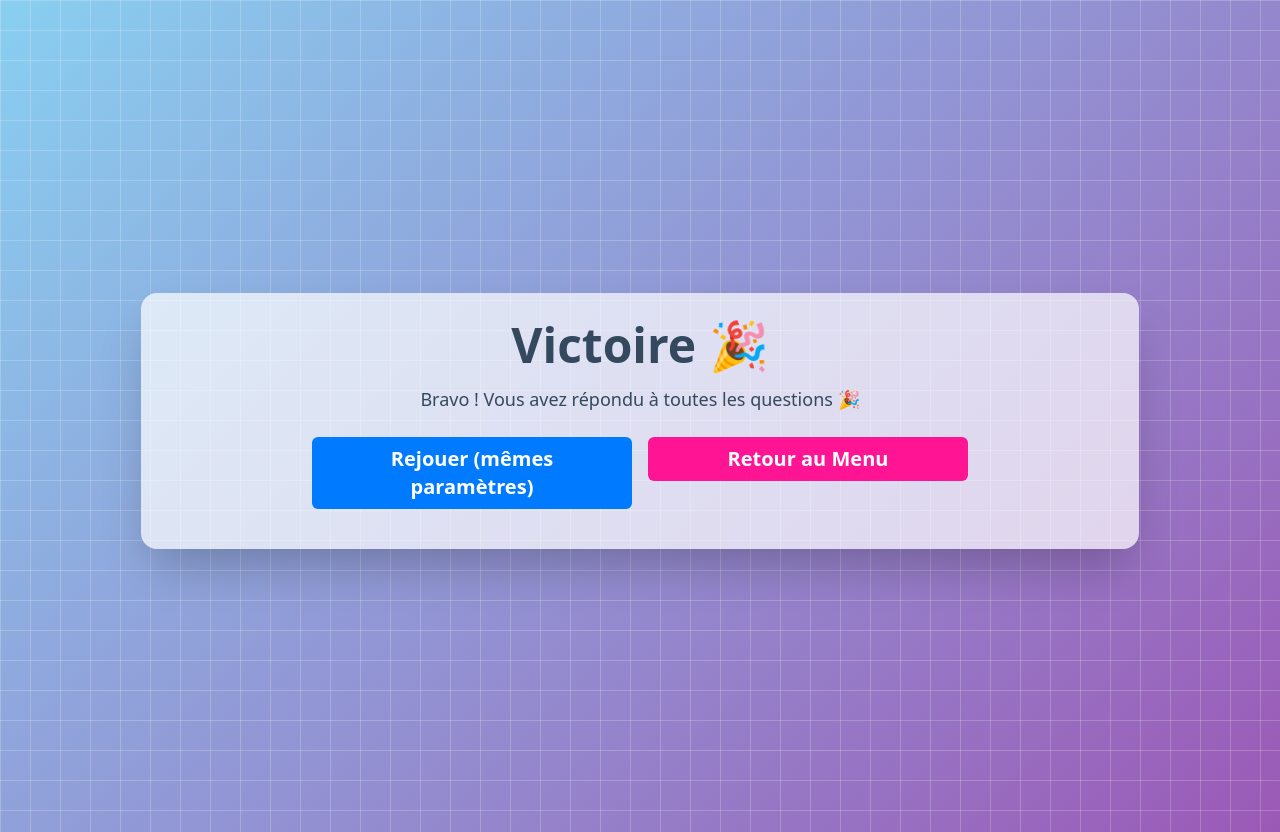
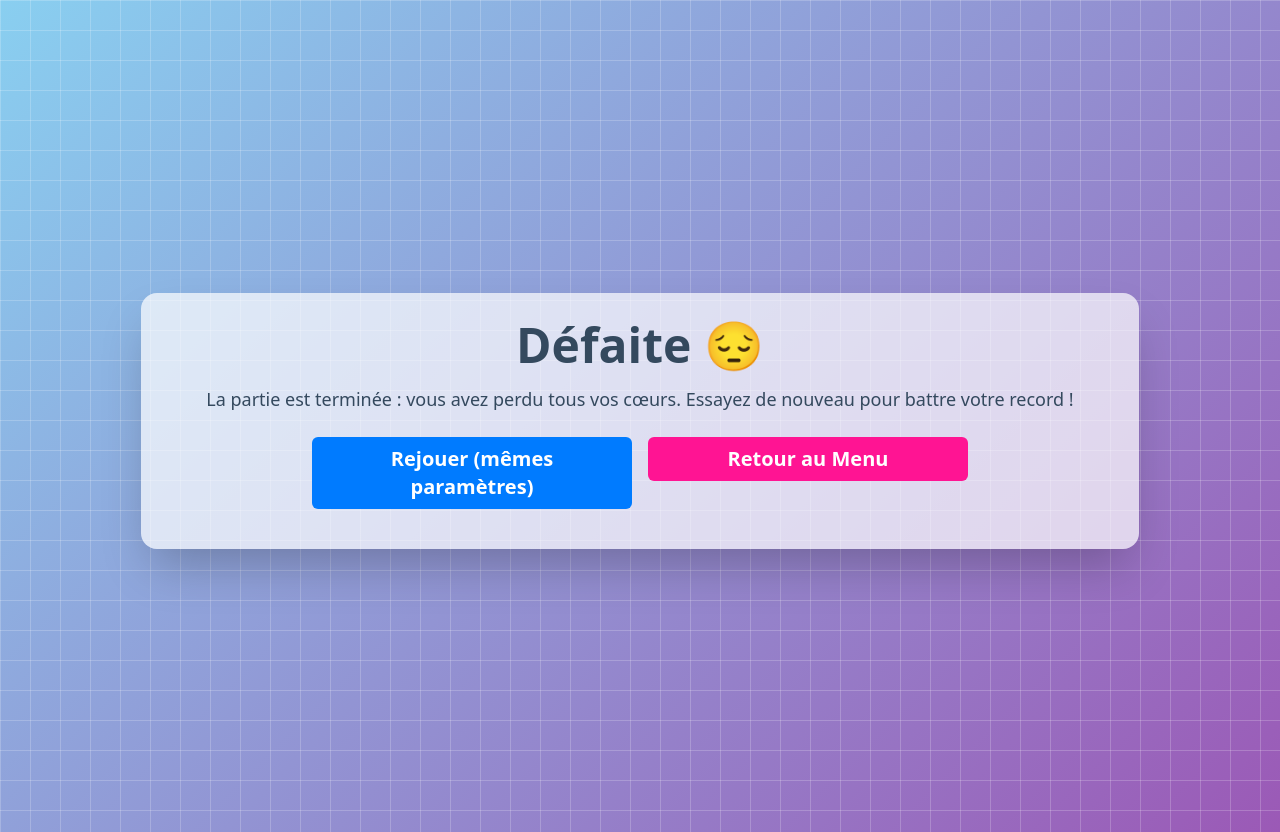
Before and after one commit to Dodize/projet_archi_quizz, a Vue app in the folder frontend/: page /gameOver in a window 1280 px wide. Built offline with nearby package versions, Linux system fonts and the light colour scheme; the HTML template or start-up script is replaced by a standard one; a web font is replaced by a local one.

Commit message:
game over ok

```diff
--- a/frontend/src/components/GameOver.vue
+++ b/frontend/src/components/GameOver.vue
@@ -28,11 +28,12 @@
 
 <script setup>
 import { useRoute } from 'vue-router';
+import { store } from './store.js';
 
 const route = useRoute();
 
-const nbQuestions = route.query.nbQuestions;
-const gameOverReason = route.query.gameOverReason;
+const nbQuestionsRight = store.nbQuestionsRight;
+const gameOverReason = store.gameOverReason;
 
 // Déterminer le message affiché selon la raison de la fin de partie
 const message =
--- a/frontend/src/components/Partie.vue
+++ b/frontend/src/components/Partie.vue
@@ -112,7 +112,7 @@
 <script async setup>
 import axios from 'axios';
 import { useRouter } from 'vue-router';
-import { ref, onMounted, defineProps, watch } from "vue"
+import { ref, onMounted, watch } from "vue"
 import { store } from './store.js';
 
 // Variables globales
@@ -201,13 +201,9 @@ const depenserIndice = () => {
 //**Watcher** pour surveiller heartsRemaining et rediriger si la valeur atteint 0
 watch(heartsRemaining, (newVal) => {
     if (newVal <= 0) {
-      router.push({
-        name: 'GameOver',
-        query: {
-          nbQuestions: nbQuestionsQuizz, // Nombre de questions
-          gameOverReason: 'hearts',      // Raison de la fin
-        },
-    });
+      store.gameOverReason = 'hearts',
+      store.nbQuestionsRight = nbQuestionsQuizz,
+      router.push('/GameOver');
   }
 });
 
@@ -252,13 +248,9 @@ const questionSuivante = () => {
     }
 
   } else {
-    router.push({
-      name: 'GameOver',
-      query: {
-        nbQuestions: nbQuestionsQuizz, // Nombre de questions
-        gameOverReason: 'questions',      // Raison de la fin
-      },
-    });
+      store.gameOverReason = 'questions',
+      store.nbQuestionsRight = nbQuestionsQuizz,
+      router.push('/GameOver');
 }
 }
 
--- a/frontend/src/components/store.js
+++ b/frontend/src/components/store.js
@@ -5,4 +5,8 @@ export const store = reactive({
   categoryName: 'General Knowledge', // Nom de la catégorie des questions
   difficulty: '', // Difficulté des questions
   nbQuestions: 0, // Nombre de questions par quizz
+  gameOverReason: 'hearts', // raison de la perte de la partie
+  nbQuestionsRight: 0, // nombre de question répondu dans la partie
+
+
 });
```
